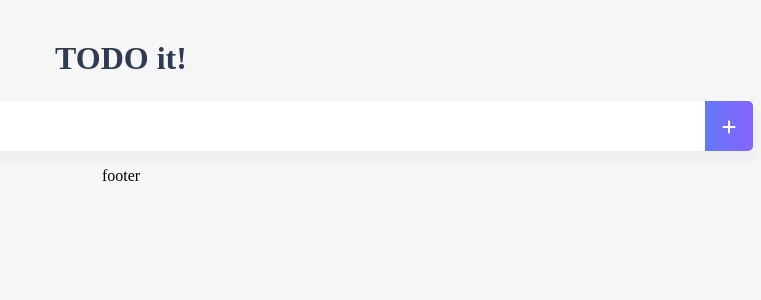
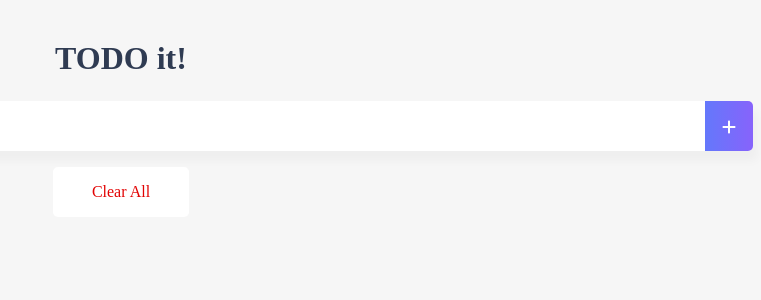
Before and after one commit to nyhwbh/todo-Vue, a Vue app: page / in a window 1280 px wide. Shown: the top 300 px of the page, without its empty margins (519-1280 px from the left). Built offline with nearby package versions, Linux system fonts and the light colour scheme.

Commit message:
add tamplate todoFooter

```diff
--- a/src/components/TodoFooter.vue
+++ b/src/components/TodoFooter.vue
@@ -1,15 +1,37 @@
 <template>
-  <div>
-    footer
+  <div class="clearAllContainer">
+    <span class="clearAllBtn" v-on:click="clearTodo()">
+      Clear All
+    </span>
   </div>
 </template>
 
 <script>
+
 export default {
+  methods:{
+    clearTodo:function(){
+      console.log('it worked')
+      localStorage.clear()
+    }
+  }
 
 }
 </script>
 
-<style>
+<style scoped>
+.clearAllContainer {
+  width: 8.5rem;
+  height: 50px;
+  line-height: 50px;
+  background-color: white;
+  border-radius: 5px;
+  margin: 0 auto;
+}
+
+.clearAllBtn {
+  color: #e20303;
+  display: block;
+}
 
 </style>
--- a/src/components/TodoList.vue
+++ b/src/components/TodoList.vue
@@ -2,7 +2,7 @@
   <div>
     <ul>
       <li v-for="(todoItem, index) in todoItems" v-bind:key="todoItem" class="shadow" >
-        <i class="checkBtn fa-solid fa-check" v-bind:class="{checkBtnCompleted: todoItem.completed}" v-on:click="toggleComplete(todoItem)"></i>
+        <i class="checkBtn fa-solid fa-check" v-bind:class="{checkBtnCompleted: todoItem.completed}" v-on:click="toggleComplete(todoItem,index)"></i>
         <span v-bind:class="{textCompleted: todoItem.completed}">{{ todoItem.item }}</span>
         <span class="removeBtn" v-on:click="removeTodo(todoItem,index)">
           <i class="fa-solid fa-trash-can"></i>
@@ -25,7 +25,8 @@ export default {
       localStorage.removeItem(todoItem);
       this.todoItems.splice(index,1);
     },
-    toggleComplete:function(todoItem){
+    toggleComplete:function(todoItem,index){
+      console.log('hi'+index)
       todoItem.completed = !todoItem.completed;
       // localstorage에 대이터 갱신
       localStorage.removeItem(todoItem.item);
```
